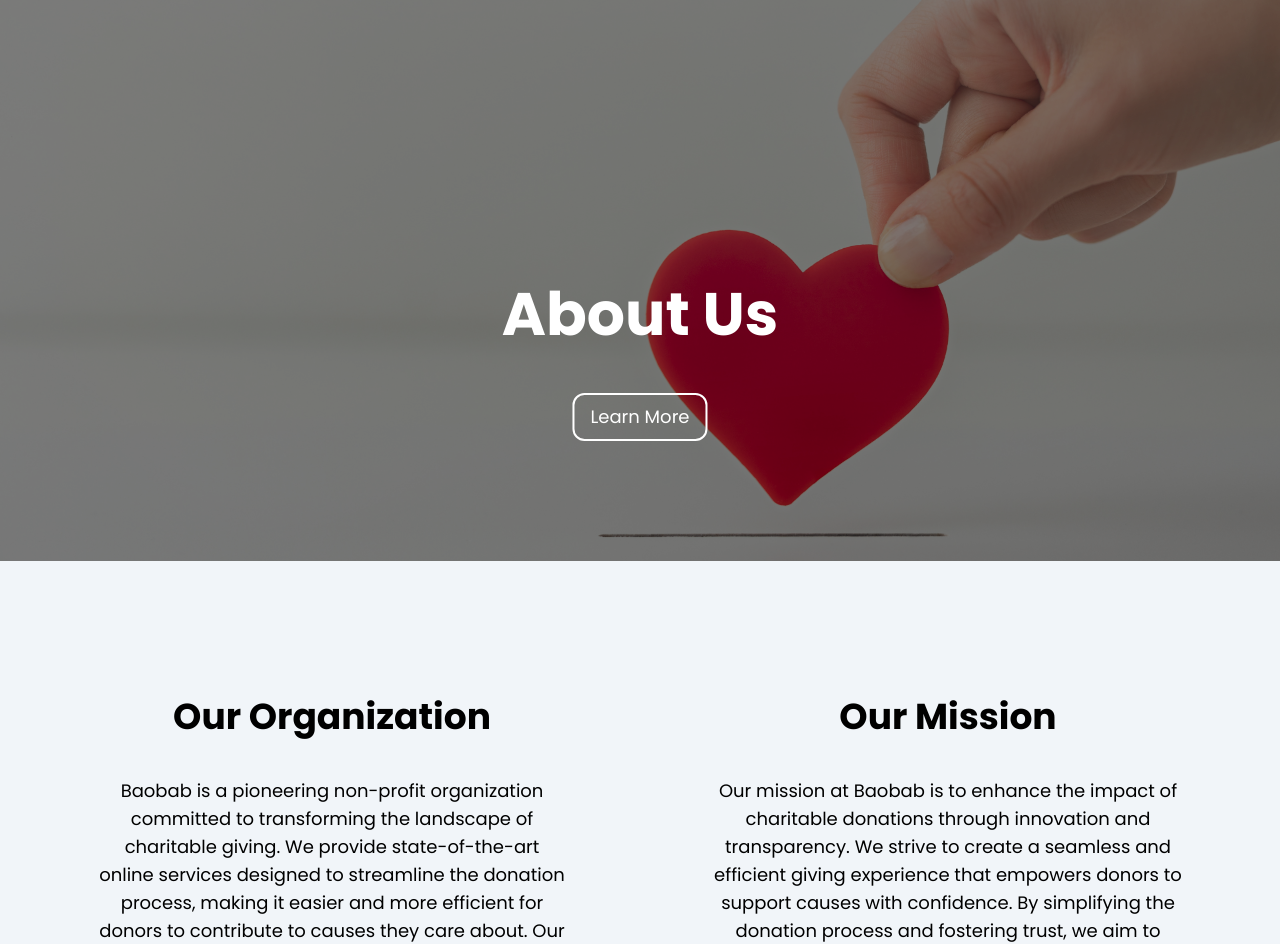
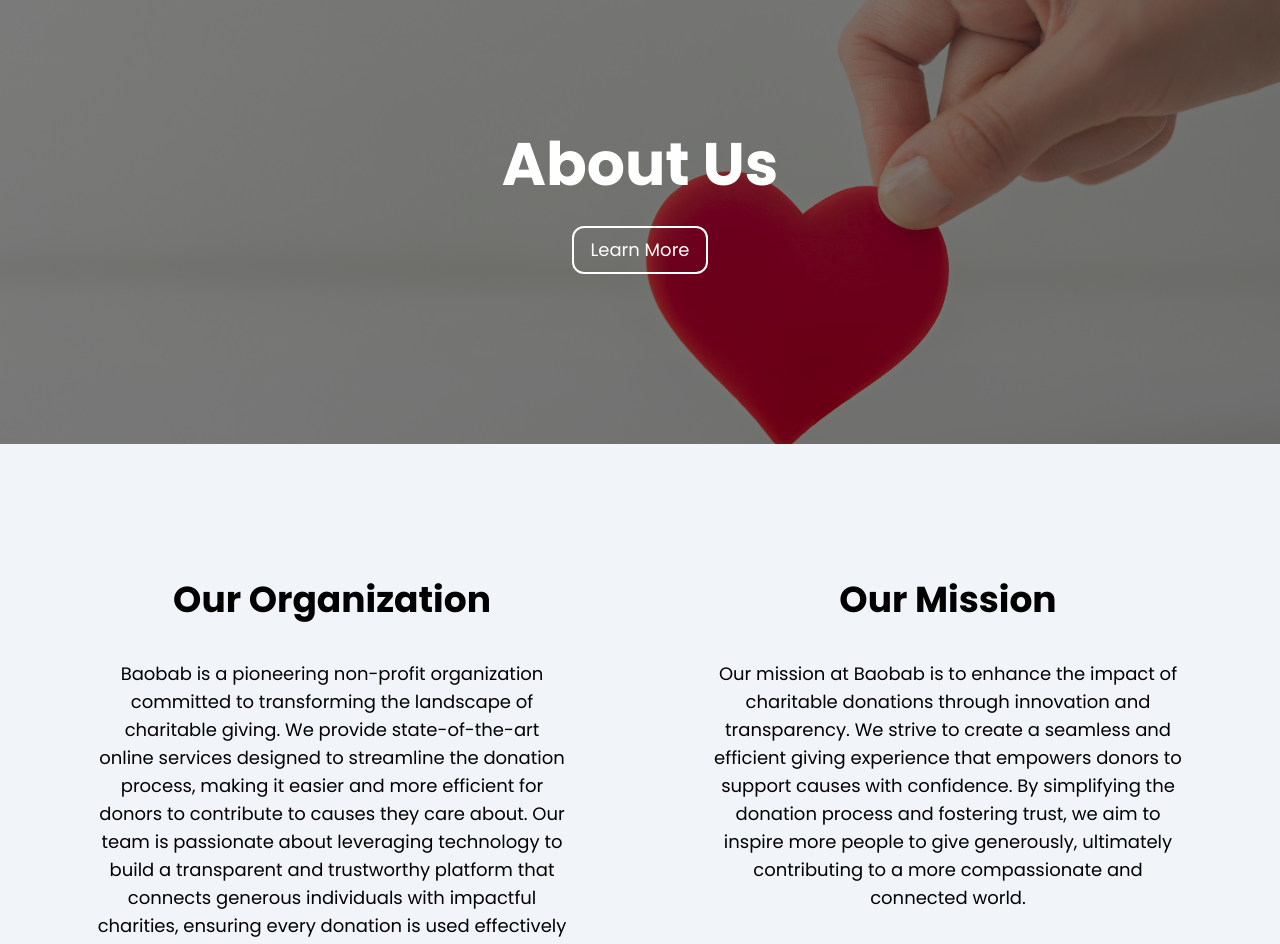
Before and after one commit to michaeljf07/baobab-website, a Next.js app: page /about in a window 1280 px wide. Shown: the part 116-1060 px from the top of the page. Built offline with nearby package versions, Linux system fonts and the light colour scheme; no server answers.

Commit message:
Finish about page

```diff
--- a/app/about/page.tsx
+++ b/app/about/page.tsx
@@ -7,24 +7,29 @@ export const metadata = {
 export default function About() {
     return (
         <div>
-            <div>
+            <div className="relative">
+                <div className="h-[50vh] md:h-[60vh] relative overflow-hidden">
                     <img
                         src="about-us-background.png"
-                    className="brightness-50 w-full"
+                        className="brightness-50 w-full h-full object-cover"
                         alt="About Us Background"
                     />
-                <h1 className="text-6xl font-bold absolute top-1/2 left-1/2 -translate-x-1/2 text-white">
+                    <div className="absolute inset-0 flex flex-col items-center justify-center">
+                        <h1 className="text-4xl md:text-6xl font-bold text-white text-center px-4">
                             About Us
                         </h1>
                         <AboutSection />
                     </div>
+                </div>
+            </div>
 
-            <div className="my-24 mx-24 flex justify-center items-start space-x-36">
-                <div className="text-center w-1/2">
-                    <h1 className="font-bold text-4xl py-10">
+            <div className="py-12 md:py-24 px-6 md:px-24">
+                <div className="flex flex-col md:flex-row justify-center items-start md:space-x-12 lg:space-x-36 space-y-12 md:space-y-0">
+                    <div className="text-center w-full md:w-1/2">
+                        <h1 className="font-bold text-3xl md:text-4xl py-6 md:py-10">
                             Our Organization
                         </h1>
-                    <p className="text-lg">
+                        <p className="text-base md:text-lg">
                             Baobab is a pioneering non-profit organization committed
                             to transforming the landscape of charitable giving. We
                             provide state-of-the-art online services designed to
@@ -38,9 +43,11 @@ export default function About() {
                         </p>
                     </div>
 
-                <div className="text-center w-1/2">
-                    <h1 className="font-bold text-4xl py-10">Our Mission</h1>
-                    <p className="text-lg">
+                    <div className="text-center w-full md:w-1/2">
+                        <h1 className="font-bold text-3xl md:text-4xl py-6 md:py-10">
+                            Our Mission
+                        </h1>
+                        <p className="text-base md:text-lg">
                             Our mission at Baobab is to enhance the impact of
                             charitable donations through innovation and
                             transparency. We strive to create a seamless and
@@ -53,5 +60,6 @@ export default function About() {
                     </div>
                 </div>
             </div>
+        </div>
     );
 }
--- a/components/AboutSection.tsx
+++ b/components/AboutSection.tsx
@@ -13,7 +13,7 @@ export default function AboutSection() {
         <>
             <button
                 onClick={handleScroll}
-                className="text-white text-lg border-2 border-white px-4 py-2 rounded-xl hover:bg-amber-500 hover:border-amber-500 absolute top-2/3 left-1/2 -translate-x-1/2 -translate-y-1/2">
+                className="text-white text-base md:text-lg border-2 border-white px-4 py-2 rounded-xl hover:bg-amber-500 hover:border-amber-500 transition-colors mt-6 md:mt-8">
                 Learn More
             </button>
 
```
Lines whose indentation alone changed are shown as unchanged.
